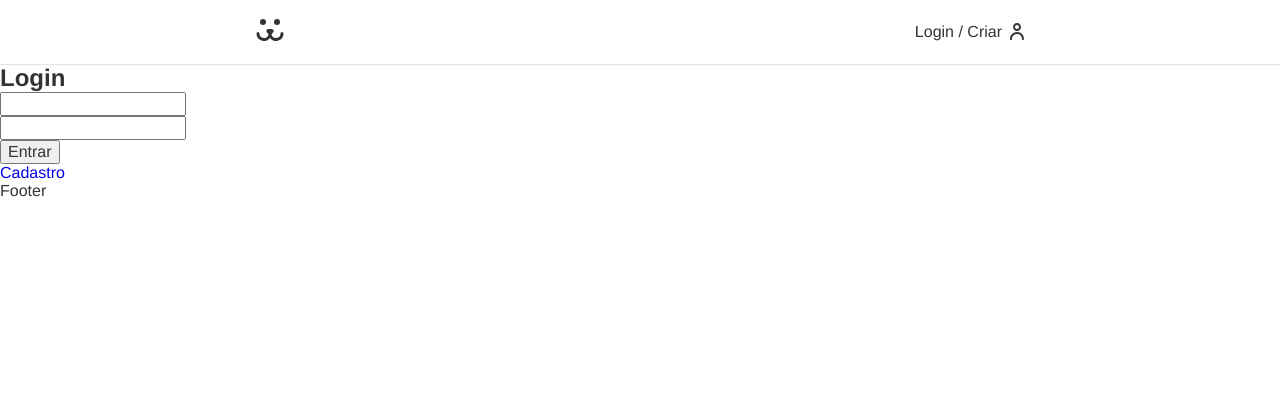
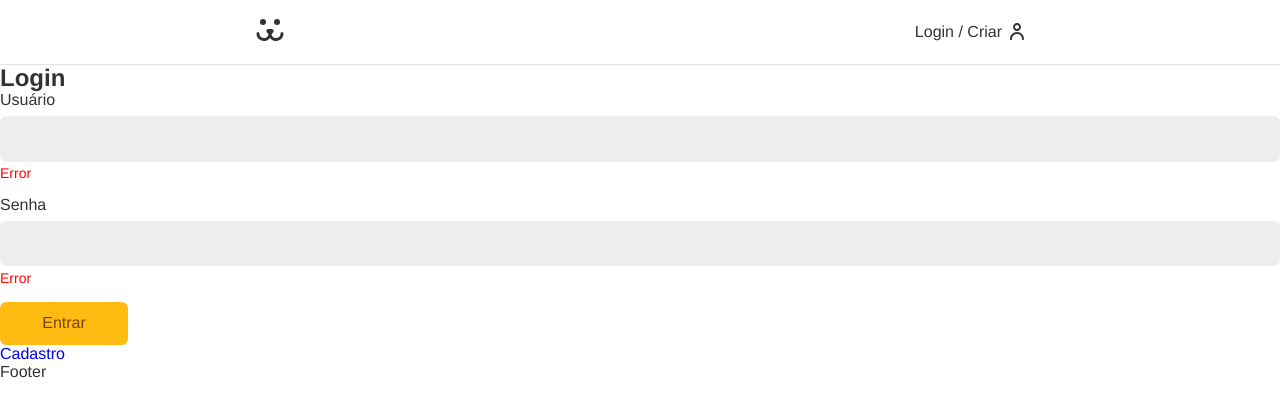
Before and after one commit to luanargolodev/dogs, a React (Create React App) app: page /login in a window 1280 px wide. Shown: the top 416 px of the page. Built offline with nearby package versions, Linux system fonts and the light colour scheme.

Commit message:
:sparkles: feat: criar component Input e Button

```diff
--- /dev/null
+++ b/src/components/Button/index.js
@@ -0,0 +1,13 @@
+import React from 'react';
+
+import styles from './styles.module.css';
+
+const Button = ({ children, ...props }) => {
+  return (
+    <button {...props} className={styles.button}>
+      {children}
+    </button>
+  );
+};
+
+export default Button;
--- /dev/null
+++ b/src/components/Button/styles.module.css
@@ -0,0 +1,24 @@
+.button {
+  font-size: 1rem;
+  font-family: var(--type-first);
+  cursor: pointer;
+  border: none;
+  border-radius: 0.4rem;
+  background: #fb1;
+  color: #764701;
+  padding: 0.8rem 1.2rem;
+  box-sizing: border-box;
+  transition: 0.1s;
+  min-width: 8rem;
+}
+
+.button:hover,
+.button:focus {
+  outline: none;
+  box-shadow: 0 0 0 3px #fea, 0 0 0 4px #fb1;
+}
+
+.button:disabled {
+  opacity: 0.5;
+  cursor: wait;
+}
--- /dev/null
+++ b/src/components/Input/index.js
@@ -0,0 +1,17 @@
+import React from 'react';
+
+import styles from './styles.module.css';
+
+const Input = ({ label, type, name }) => {
+  return (
+    <div className={styles.wrapper}>
+      <label htmlFor={name} className={styles.label}>
+        {label}
+      </label>
+      <input id={name} name={name} type={type} className={styles.input} />
+      <p className={styles.error}>Error</p>
+    </div>
+  );
+};
+
+export default Input;
--- /dev/null
+++ b/src/components/Input/styles.module.css
@@ -0,0 +1,35 @@
+.wrapper {
+  margin-bottom: 1rem;
+}
+
+.input {
+  border: 1px solid #eee;
+  display: block;
+  width: 100%;
+  font-size: 1rem;
+  padding: 0.8rem;
+  border-radius: 0.4rem;
+  background: #eee;
+  transition: 0.2s;
+}
+
+.input:focus,
+.input:hover {
+  outline: none;
+  border-color: #fb1;
+  background: white;
+  box-shadow: 0 0 0 3px #fea;
+}
+
+.label {
+  display: block;
+  font-size: 1rem;
+  line-height: 1;
+  padding-bottom: 0.5rem;
+}
+
+.error {
+  color: red;
+  font-size: 0.875rem;
+  margin-top: 0.2rem;
+}
--- a/src/pages/Login/LoginForm/index.js
+++ b/src/pages/Login/LoginForm/index.js
@@ -1,5 +1,8 @@
 import React, { useState } from 'react';
 import { Link } from 'react-router-dom';
+
+import Input from '../../../components/Input';
+import Button from '../../../components/Button';
 
 const LoginForm = () => {
   const [username, setUsername] = useState('');
@@ -25,17 +28,9 @@
     <section>
       <h1>Login</h1>
       <form action="" onSubmit={handleSubmit}>
-        <input
-          type="text"
-          value={username}
-          onChange={({ target }) => setUsername(target.value)}
-        />
-        <input
-          type="password"
-          value={password}
-          onChange={({ target }) => setPassword(target.value)}
-        />
-        <button>Entrar</button>
+        <Input label="Usuário" type="text" name="username" />
+        <Input label="Senha" type="password" name="password" />
+        <Button>Entrar</Button>
       </form>
       <Link to="/login/create">Cadastro</Link>
     </section>
```
